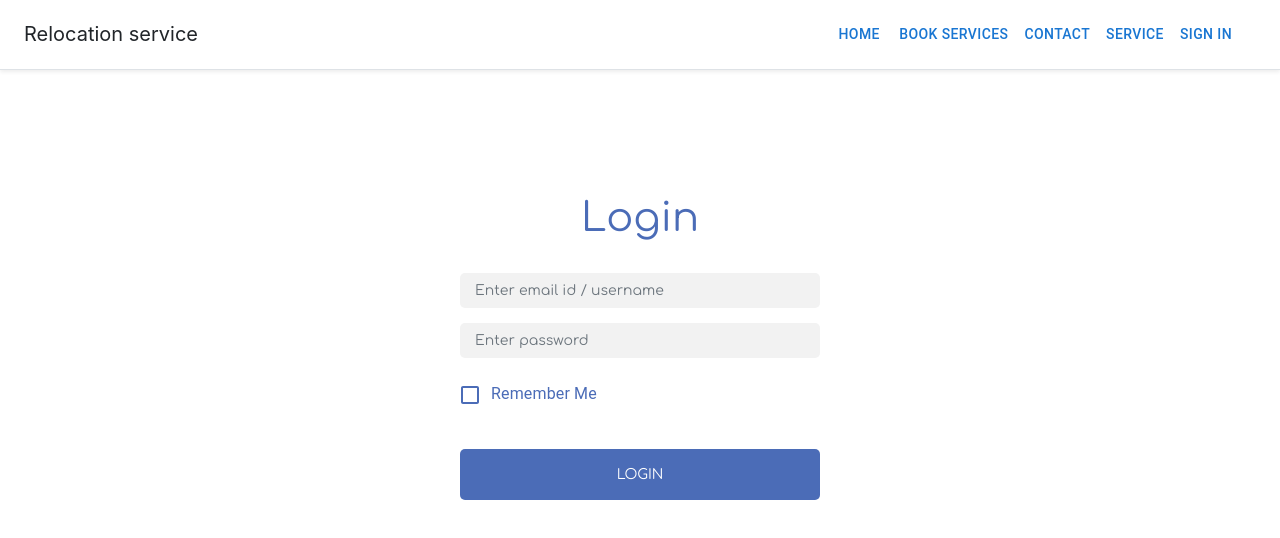
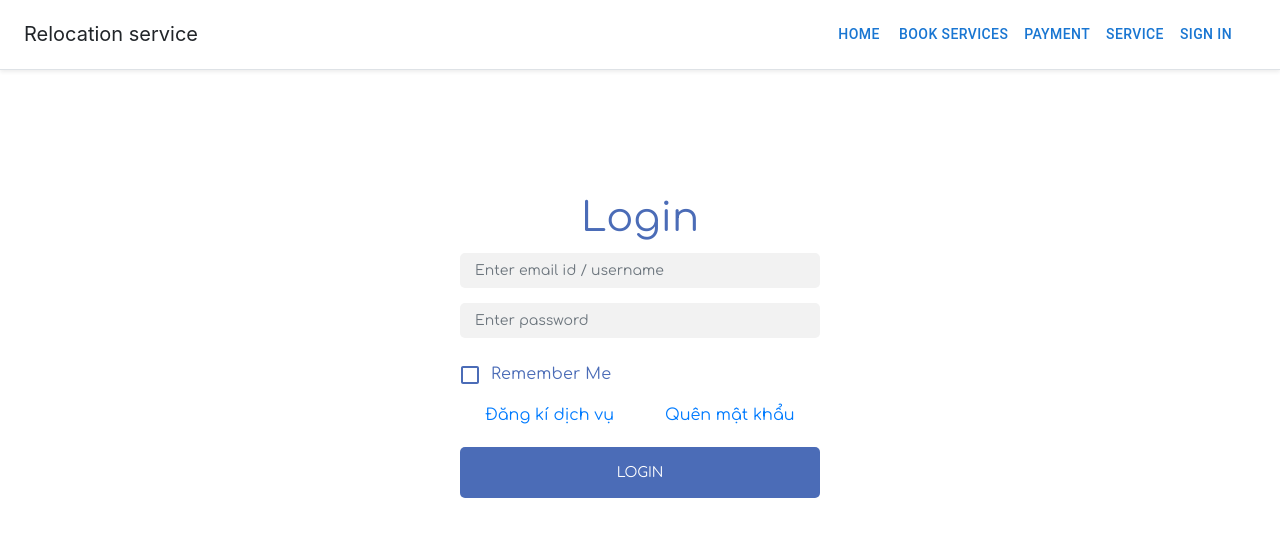
Before and after one commit to chichiPham/chichi, a React (Create React App) app: page /sign-in in a window 1280 px wide. Shown: the top 538 px of the page. Built offline with nearby package versions, Linux system fonts and the light colour scheme.

Commit message:
them trang payment

```diff
--- a/src/App.css
+++ b/src/App.css
@@ -1,5 +1,6 @@
 .App {
   text-align: center;
+  font-family: "Comfortaa", cursive;
 }
 
 .App-logo {
--- a/src/App.jsx
+++ b/src/App.jsx
@@ -2,6 +2,7 @@ import React from "react";
 import { Route, Routes } from "react-router-dom";
 import "../src/pricing/pricing.css";
 import HomeContainer from "./pages/homeContainer.jsx";
+import Payment from "./pages/payment";
 import TopMenu from "./pages/TopMenu";
 import ServiceRegister from "./routes/register/service-register.component";
 import Service from "./routes/services/service.component";
@@ -16,6 +17,7 @@ const App = () => {
           <Route path='register/*' element={<ServiceRegister />} />
           <Route path='sign-in' element={<SignIn />} />
           <Route path='service' element={<Service />} />
+          <Route path='payment' element={<Payment />} />
         </Route>
       </Routes>
     </>
--- a/src/assets/css/checkBox.css
+++ b/src/assets/css/checkBox.css
@@ -1,6 +1,17 @@
 .form span {
     font-size: 16px;
     color: #4b6cb7;
-    margin-bottom: 25px;
+    margin-bottom: 5px;
     display: block;
 }
+.form-checkbox{
+    height: 50px;
+
+}
+.form-checkbox .checkbox-label{
+    height: 100%;
+
+}
+.form-checkbox span {
+    font-family: "Comfortaa", cursive;
+}
--- /dev/null
+++ b/src/assets/css/payment.css
@@ -0,0 +1,4 @@
+.btn {
+    width: 50%;
+    margin: auto;
+}
--- a/src/assets/css/sign-in-form.css
+++ b/src/assets/css/sign-in-form.css
@@ -90,3 +90,14 @@ body {
     font-size: 10px;
     color: red;
 }
+
+.sublink{
+    margin-bottom: 20px;
+    display: flex;
+    justify-content: space-around;
+}
+.sublink a{
+   margin: 0 10px;
+   font-size: 1rem;
+   font-family: "Comfortaa", cursive;
+}
--- a/src/components/forms/CheckBoxLabels.js
+++ b/src/components/forms/CheckBoxLabels.js
@@ -10,9 +10,9 @@ export default function CheckboxLabels(props) {
     props.onChange(props.name, e.target.checked)
   }
   return (
-    <FormGroup>
+    <FormGroup className='form-checkbox'>
       <FormControlLabel
-        className='checkbox'
+        className='checkbox-label'
         control={<Checkbox  checked={props.checked} />}
         label={props.label}
         name={props.name}
--- a/src/components/forms/register.component.jsx
+++ b/src/components/forms/register.component.jsx
@@ -8,6 +8,7 @@ import { useDispatch, useSelector } from "react-redux";
 import { resetPackage } from "../../store/package/packageSlice";
 import { city, pricingServiceData } from "../../dataFill/data";
 import ExampleDate from "../date_picker/date-picker";
+import { NavLink } from "react-router-dom";
 
 
 // Creating schema
@@ -216,13 +217,16 @@ function RegisterForm() {
 
                                 />
                                 <CheckboxLabels
-                                label='Suggested Apartment'
-                                name= 'isSuggestedApartment'
-                                checked={values.isSuggestedApartment}
-                                onChange={setFieldValue}
+                                    label='Suggested Apartment'
+                                    name='isSuggestedApartment'
+                                    checked={values.isSuggestedApartment}
+                                    onChange={setFieldValue}
 
                                 />
+                                <div className='sublink'>
+                                    <NavLink to={'/sign-in'}> Đã có tài khoàn, đăng nhập  </NavLink>
 
+                                </div>
                                 {/* Click on submit button to submit the form */}
                                 <button type="submit">Register</button>
                             </form>
--- a/src/components/forms/sign-in.component.jsx
+++ b/src/components/forms/sign-in.component.jsx
@@ -1,9 +1,10 @@
-import "../../assets/css/sign-in-form.css";
+import React from "react";
 import { Formik } from "formik";
 import * as Yup from "yup";
+import "../../assets/css/sign-in-form.css";
 import CheckboxLabels from "./CheckBoxLabels";
-import React from "react";
-import { Checkbox, FormControlLabel } from "@mui/material";
+import { NavLink } from "react-router-dom";
+
 // Creating schema
 const schema = Yup.object().shape({
     email: Yup.string()
@@ -70,12 +71,17 @@ function SignInForm() {
                                     {errors.password && touched.password && errors.password}
                                 </p>
                                 <CheckboxLabels
-                                label='Remember Me'
-                                name= 'rememberMe'
-                                checked={values.rememberMe}
-                                onChange={setFieldValue}
+                                    label='Remember Me'
+                                    name='rememberMe'
+                                    checked={values.rememberMe}
+                                    onChange={setFieldValue}
 
                                 />
+                                <div className='sublink'>
+                                <NavLink to={"/register"}> Đăng kí dịch vụ </NavLink>
+                                <NavLink> Quên mật khẩu </NavLink>
+                                </div>
+
                                 {/* <FormControlLabel
                                     control={<Checkbox checked={values.rememberMe} />}
                                     label='Remember Me'
--- a/src/pages/TopMenu.jsx
+++ b/src/pages/TopMenu.jsx
@@ -18,8 +18,8 @@ const TopMenu = () => {
           <Button> Book Services </Button>
         </NavLink>
 
-        <NavLink >
-          <Button>  Contact </Button>
+        <NavLink to={'/payment'} >
+          <Button>  Payment </Button>
         </NavLink>
         <NavLink to={'/service'}>
           <Button>  service </Button>
--- /dev/null
+++ b/src/pages/payment.jsx
@@ -0,0 +1,19 @@
+import React from 'react';
+import payment from "../assets/images/background/Payment.jpg";
+import '../assets/css/payment.css'
+const Payment = () => {
+    return (
+        <div>
+            <div className="pricing-header px-3 py-3 pt-md-5 pb-md-4 mx-auto text-center">
+                <img  src={payment} alt="anh chuyen nha" />
+
+                <div className="btn-service">
+                    <button type="button" className="btn btn-lg btn-block btn-outline-primary csize cborder">THANH TOÁN NGAY ĐỂ TẬN HƯỞNG DỊCH VỤ</button>
+                </div>
+
+            </div>
+        </div>
+    );
+};
+
+export default Payment;
```
Also changed, not shown: src/assets/css/button.css (added), src/assets/images/background/Payment.jpg (added).
